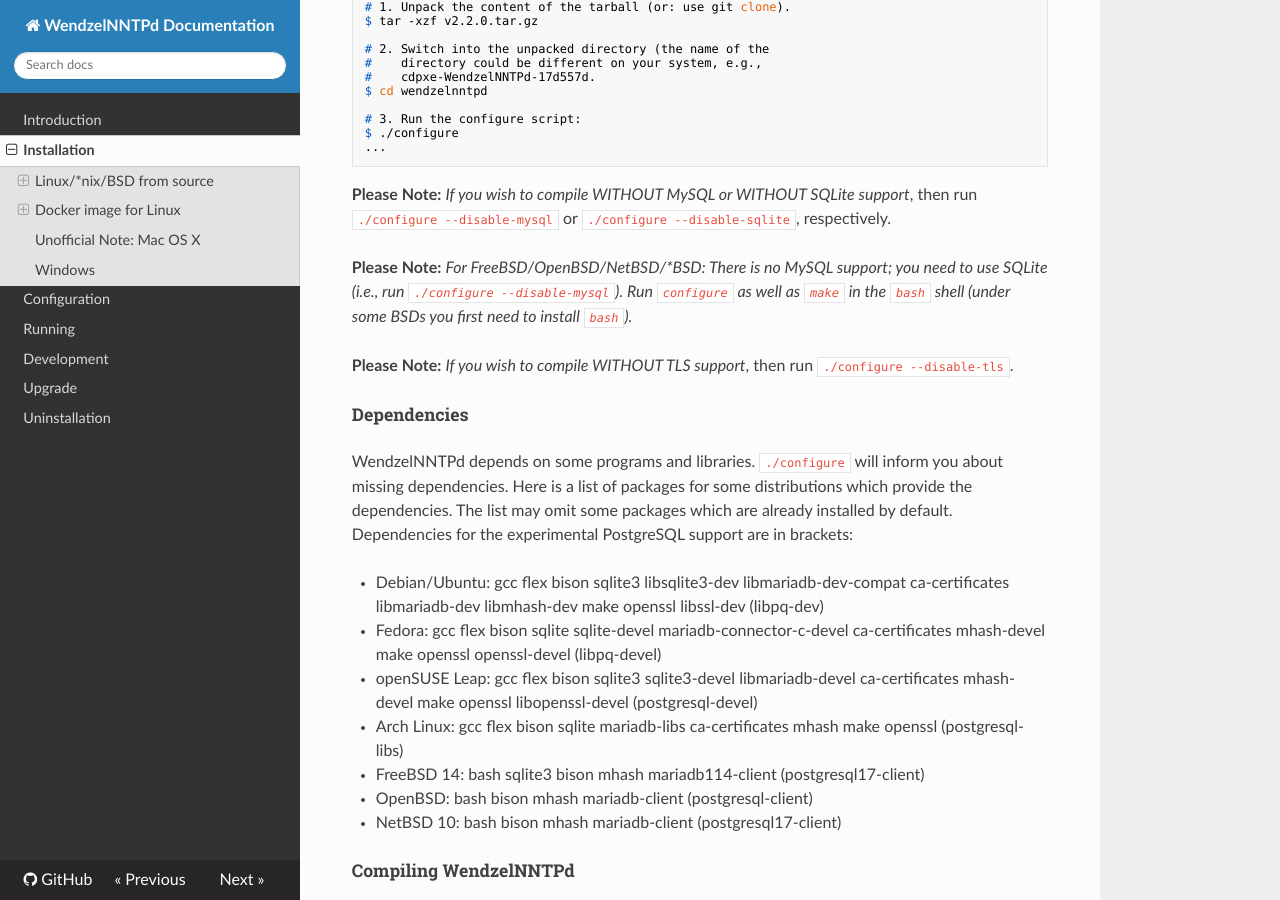
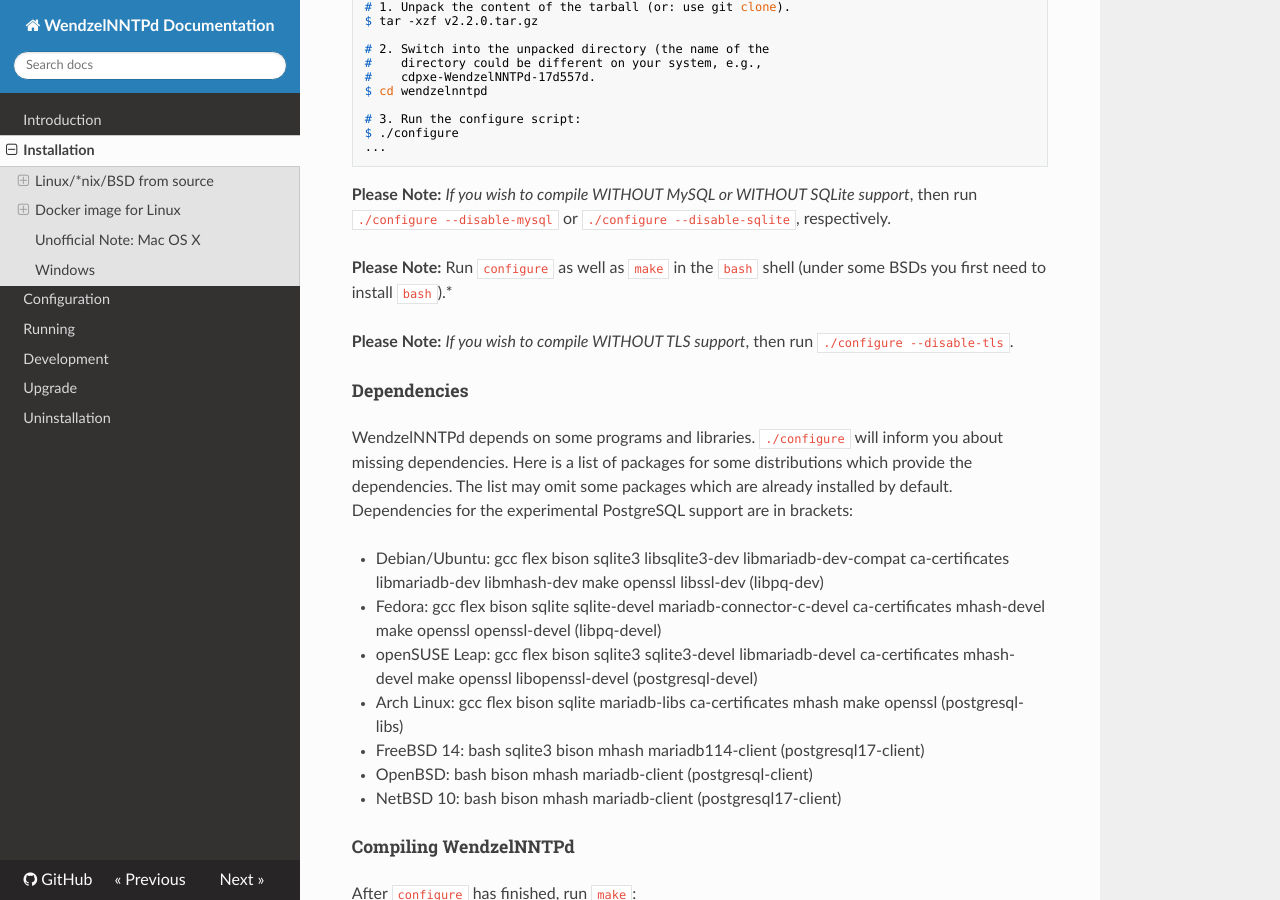
Before and after one commit to cdpxe/WendzelNNTPd, an MkDocs documentation site: the page built from docs/docs/install.md, in a window 1280 px wide and 900 px high, scrolled down 422 px. Built offline with MkDocs 1.6.1, drawn with Linux system fonts in a browser that asks for light colours; nearby versions of some CDN libraries.

Commit message:
Remove warning that MySQL is not supported on BSD systems
MySQL support is tested on BSD by the github workflow build-tests.yml and there are no known issues at the moment regarding MySQL on BSD.

```diff
--- a/docs/docs/install.md
+++ b/docs/docs/install.md
@@ -27,9 +27,7 @@
 support*, then run `./configure --disable-mysql` or `./configure --disable-sqlite`,
 respectively.
 
-**Please Note:** *For FreeBSD/OpenBSD/NetBSD/\*BSD: There is no MySQL
-support; you need to use SQLite (i.e., run
-`./configure --disable-mysql`). Run `configure` as well as `make` in the
+**Please Note:** Run `configure` as well as `make` in the
 `bash` shell (under some BSDs you first need to install `bash`).*
 
 **Please Note:** *If you wish to compile WITHOUT TLS support*, then run
```
Also changed, not shown: 1 other file.
